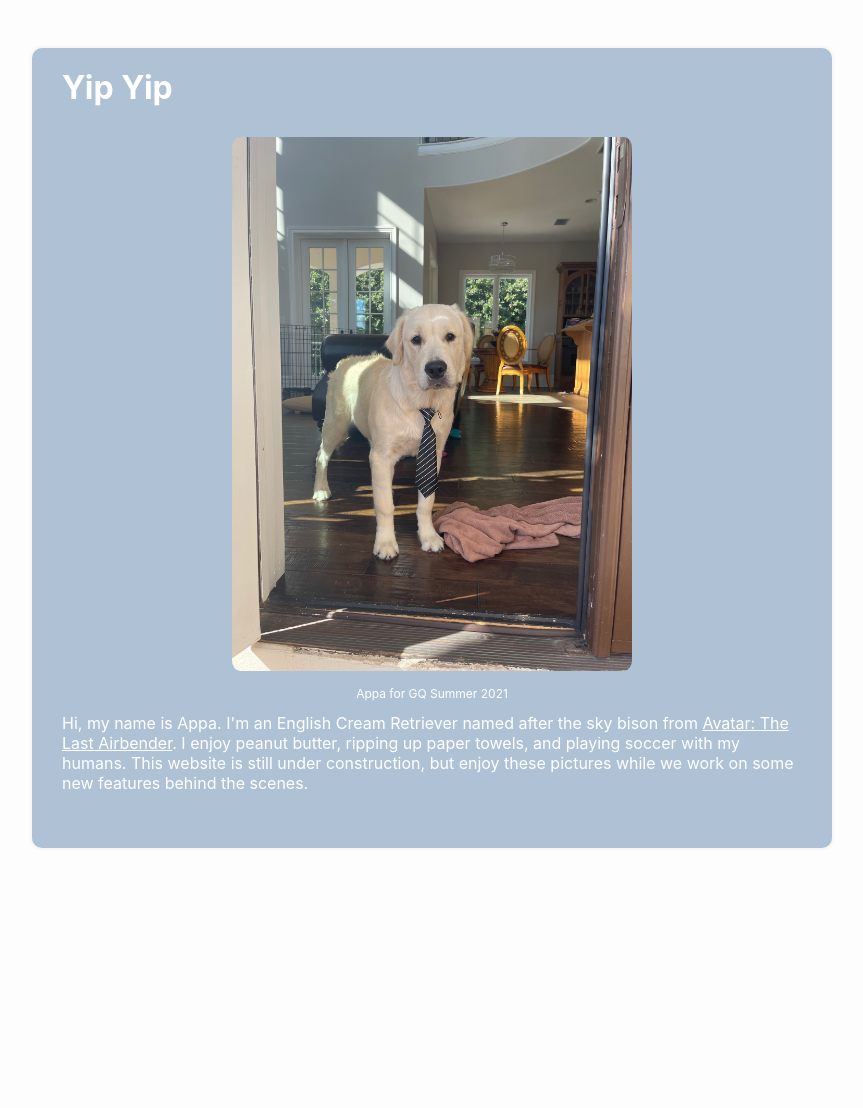
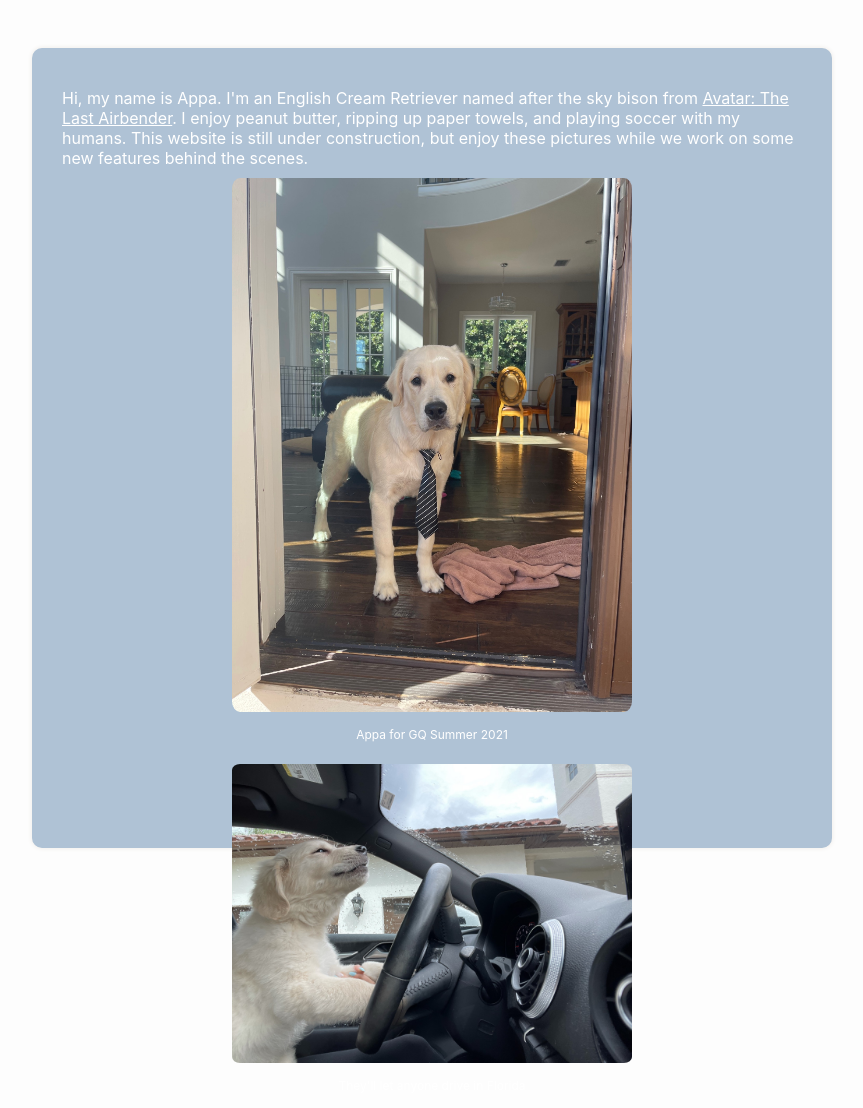
Before and after one commit to npothamsetty/npothamsetty.github.io, a plain HTML site: page appa.html in a window 1280 px wide. Shown: the part 20-1128 px from the top of the page, without its empty margins (208-1071 px from the left). Before the commit the page ends 936 px from the top, so only its background shows below. Drawn offline with Linux system fonts and the light colour scheme.

Commit message:
added back button

```diff
--- a/appa.html
+++ b/appa.html
@@ -11,14 +11,8 @@
 		<div class= "info">
 			<div id="header">
 			<h1>
-				Yip Yip
+				<!-- Yip Yip -->
 			</h1>
-			</div>
-
-			<div class="content-img-wrapper">
-				<img class="content-img" src="assets/business_appa.JPG">
-				<p class="caption"> Appa for GQ Summer 2021</p>
-
 			</div>
 
 			<div id=text-blocks>
@@ -27,6 +21,20 @@
 				</div>
 			</div>
 
+			<div class="content-img-wrapper">
+				<img class="content-img" src="assets/appa/business_appa.JPG">
+				<p class="caption"> Appa for GQ Summer 2021</p>
+			</div>
+
+			<div class="content-img-wrapper">
+				<img class="content-img" src="assets/appa/driving_appa.JPG">
+				<p class="caption"> They'll let anyone drive in Florida</p>
+			</div>
+
+			<div class="home">
+				<p> <a href="index.html"><u>Back</u></a> <br> </p>
+			</div>
+
 		</div>
 	</div>
 </div>
```
